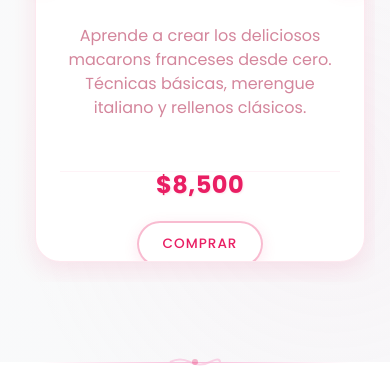
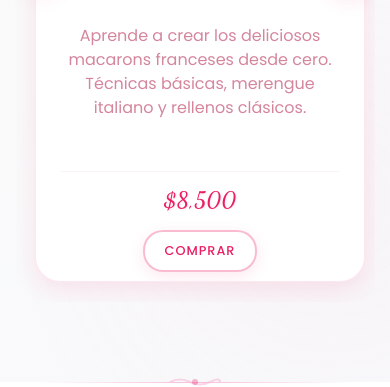
Before and after one commit to gonzaloperrone/delicias_luciana, a plain HTML site: page index.html in a window 390 px wide. Shown: the part 1381-1768 px from the top of the page. Drawn offline with Linux system fonts and the light colour scheme.

Commit message:
Arreglar responsividad en móviles pequeños: precio con fuente Dancing Script y botón optimizado

```diff
--- a/styles.css
+++ b/styles.css
@@ -597,9 +597,9 @@ body {
 }
 
 .card-price {
-    font-family: 'Poppins', sans-serif;
-    font-size: 1.8rem;
-    font-weight: 800;
+    font-family: 'Dancing Script', cursive;
+    font-size: 2.2rem;
+    font-weight: 600;
     color: var(--primary-color);
     margin: 0;
     text-shadow: 1px 1px 2px rgba(233, 30, 99, 0.1);
@@ -1368,7 +1368,7 @@ body {
     .taller-card {
         min-width: calc(100vw - 60px);
         max-width: 320px;
-        height: 600px;
+        height: 620px;
     }
 
     .sobre-mi-foto {
@@ -1466,23 +1466,26 @@ body {
     }
 
     .card-footer {
-        height: 90px;
-        padding: 1rem 1.5rem;
+        height: 110px;
+        padding: 1rem 1rem;
         flex-direction: column;
-        gap: 1rem;
+        gap: 0.8rem;
         justify-content: center;
     }
 
     .card-price {
-        font-size: 1.5rem;
-        font-weight: 800;
+        font-size: 1.4rem;
+        font-weight: 600;
+        font-family: 'Dancing Script', cursive;
     }
 
     .btn-comprar {
-        padding: 0.7rem 1.5rem;
-        font-size: 0.85rem;
-        min-width: 110px;
-        border-radius: 25px;
+        padding: 0.6rem 1.2rem;
+        font-size: 0.8rem;
+        min-width: 100px;
+        border-radius: 20px;
+        width: fit-content;
+        margin: 0 auto;
     }
 }
 
```
